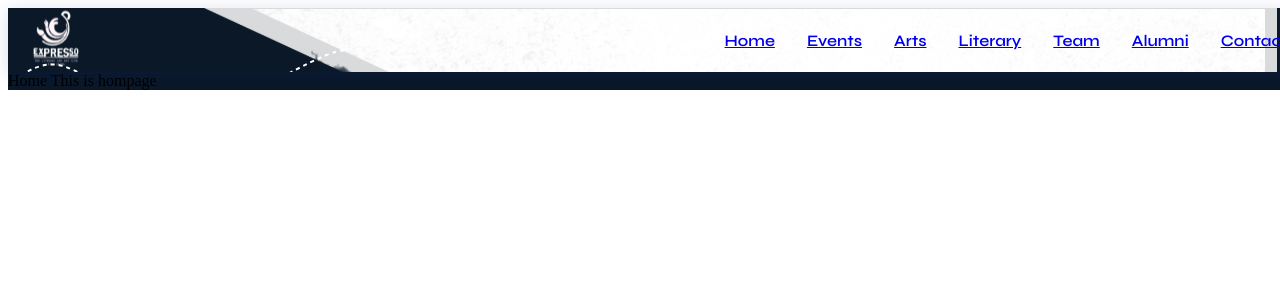
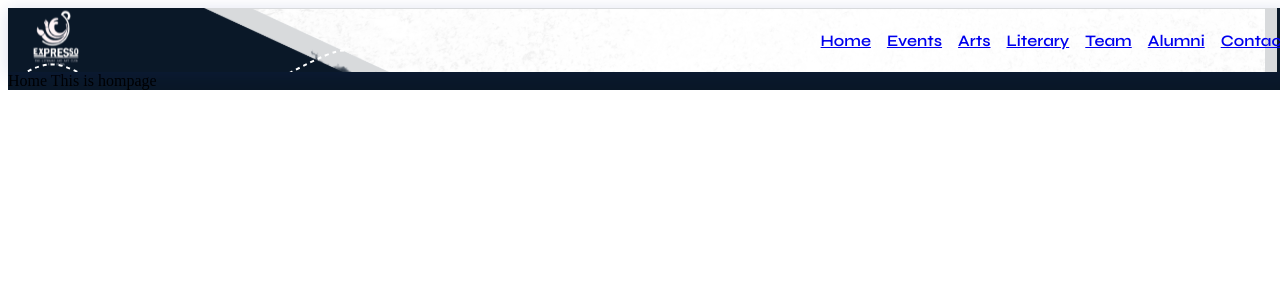
Before and after one commit to saturogojo0006/ExpressoClone, a React (Vite) app: page / in a window 1280 px wide. Shown: the top 300 px of the page. Built offline with nearby package versions, Linux system fonts and the light colour scheme; a web font is replaced by a local one.

Commit message:
Update navbar.css

```diff
--- a/src/components/navbar.css
+++ b/src/components/navbar.css
@@ -1,6 +1,7 @@
 @import url('https://fonts.googleapis.com/css2?family=Syne:wght@400..800&display=swap');
 
 .navbar{
+    width: 100vw;
     height: 4rem;
     font-family: "Syne", sans-serif;
     font-weight: 600;
@@ -12,13 +13,15 @@
     position: sticky;
     top: 0%;
     left: 0%;
+
     background-color:#0A1828;
   background-image: url('../../public/Assets/nav_ydzrel.svg');
 }
 .item-con{
     display: flex;
-    justify-content: space-around;
-    gap: 2rem;
+    /* justify-content: s; */
+    gap: 1rem;
+
 }
 .link-item{
     list-style-type:none;
```
